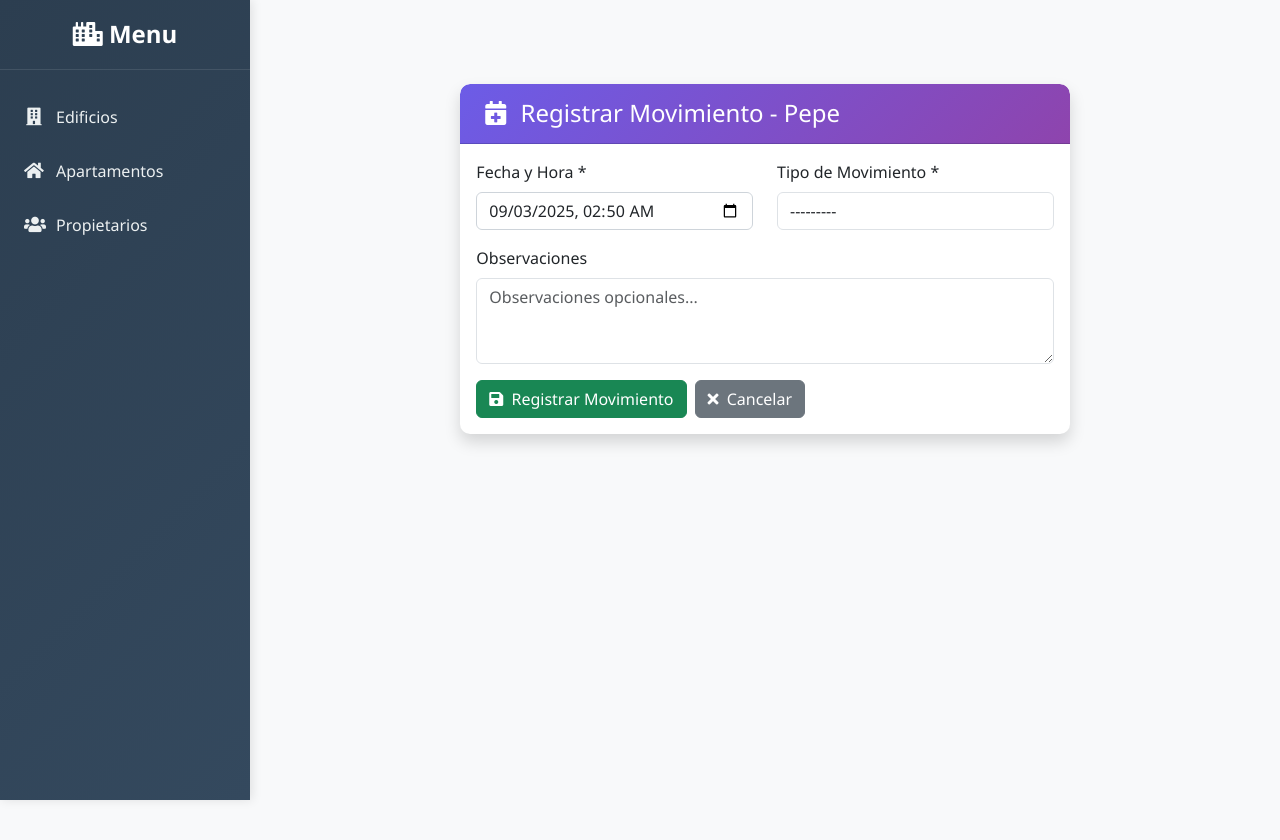
After one commit to Gabo990616/edificio, a Django app: page /1231/movimiento/registrar/ in a window 1280 px wide. The commit adds this page. Run offline with Django 5.2, Linux system fonts and the light colour scheme; data comes from the database, SQL or seed files in the repository; both versions use the stored data as it was after the commit; some libraries are stand-ins or nearby versions.

Commit message:
adding movimiento prop

```diff
--- a/app/admin.py
+++ b/app/admin.py
@@ -5,3 +5,4 @@ from .models import *
 admin.site.register(Edificio)
 admin.site.register(Apartamento)
 admin.site.register(Propietario)
+admin.site.register(MovimientoPropietario)
--- a/app/forms.py
+++ b/app/forms.py
@@ -21,3 +21,63 @@ class PropietarioForm(forms.ModelForm):
     class Meta:
         model = Propietario
         fields = "__all__"
+
+
+class MovimientoBaseForm(forms.ModelForm):
+    class Meta:
+        fields = ["fecha", "tipo", "observaciones"]
+        widgets = {
+            "fecha": forms.DateTimeInput(
+                attrs={
+                    "type": "datetime-local",
+                    "class": "form-control",
+                    "placeholder": "Seleccione fecha y hora",
+                }
+            ),
+            "tipo": forms.Select(attrs={"class": "form-control"}),
+            "observaciones": forms.Textarea(
+                attrs={
+                    "class": "form-control",
+                    "rows": 3,
+                    "placeholder": "Observaciones opcionales...",
+                }
+            ),
+        }
+
+    def __init__(self, *args, **kwargs):
+        super().__init__(*args, **kwargs)
+        # Formatear la fecha para el input datetime-local
+        if self.instance and self.instance.fecha:
+            self.initial["fecha"] = self.instance.fecha.strftime("%Y-%m-%dT%H:%M")
+
+
+class MovimientoPropietarioForm(MovimientoBaseForm):
+    class Meta(MovimientoBaseForm.Meta):
+        model = MovimientoPropietario
+
+
+class MovimientoRapidoForm(forms.Form):
+    TIPO_CHOICES = [
+        ("entrada", "Registrar Entrada"),
+        ("salida", "Registrar Salida"),
+    ]
+
+    fecha = forms.DateTimeField(
+        widget=forms.DateTimeInput(
+            attrs={"type": "datetime-local", "class": "form-control"}
+        ),
+        initial=timezone.now,
+    )
+    tipo = forms.ChoiceField(
+        choices=TIPO_CHOICES, widget=forms.Select(attrs={"class": "form-control"})
+    )
+    observaciones = forms.CharField(
+        required=False,
+        widget=forms.Textarea(
+            attrs={
+                "class": "form-control",
+                "rows": 2,
+                "placeholder": "Observaciones opcionales",
+            }
+        ),
+    )
--- a/app/models.py
+++ b/app/models.py
@@ -1,4 +1,29 @@
 from django.db import models
+from django.core.validators import MinValueValidator
+from django.utils import timezone
+from datetime import date
+
+
+class Movimiento(models.Model):
+    TIPO_CHOICES = [
+        ("entrada", "Entrada"),
+        ("salida", "Salida"),
+    ]
+
+    fecha = models.DateTimeField(default=timezone.now)
+    tipo = models.CharField(max_length=7, choices=TIPO_CHOICES)
+    observaciones = models.TextField(blank=True, null=True)
+
+    class Meta:
+        abstract = True
+        ordering = ["-fecha"]
+
+    def __str__(self):
+        return f"{self.get_objeto_relacionado()} - {self.tipo} - {self.fecha.strftime('%Y-%m-%d %H:%M')}"
+
+    def get_objeto_relacionado(self):
+        """Método abstracto que debe ser implementado por las clases hijas"""
+        raise NotImplementedError("Las subclases deben implementar este método")
 
 
 class Edificio(models.Model):
@@ -32,9 +57,48 @@ class Propietario(models.Model):
     visa = models.IntegerField(choices=VISA_TYPES, default="0")
     telefono = models.CharField(max_length=50)
     correo = models.EmailField(max_length=50)
+    observaciones = models.CharField(max_length=100)
 
     def __str__(self):
         return self.nombre
+
+    @property
+    def ultima_entrada(self):
+        return self.movimientos.filter(tipo="entrada").order_by("-fecha").first()
+
+    @property
+    def ultima_salida(self):
+        return self.movimientos.filter(tipo="salida").order_by("-fecha").first()
+
+    @property
+    def esta_en_propiedad(self):
+        ultima_entrada = self.ultima_entrada
+        ultima_salida = self.ultima_salida
+
+        if not ultima_entrada:
+            return False
+        if not ultima_salida:
+            return True
+        return ultima_entrada.fecha > ultima_salida.fecha
+
+    def registrar_movimiento(self, tipo, observaciones=None):
+        """Método helper para registrar movimientos"""
+        return MovimientoPropietario.objects.create(
+            propietario=self, tipo=tipo, observaciones=observaciones
+        )
+
+
+class MovimientoPropietario(Movimiento):
+    propietario = models.ForeignKey(
+        "Propietario", on_delete=models.CASCADE, related_name="movimientos"
+    )
+
+    class Meta:
+        verbose_name = "Movimiento de Propietario"
+        verbose_name_plural = "Movimientos de Propietarios"
+
+    def get_objeto_relacionado(self):
+        return self.propietario.nombre
 
 
 class Apartamento(models.Model):
@@ -43,7 +107,11 @@ class Apartamento(models.Model):
     piso = models.CharField(max_length=50)
     cant_habitaciones = models.IntegerField()
     adeudo = models.BooleanField()
+    cant_adeudo = models.FloatField()
+    fecha_adeudo = models.DateField()
     valla = models.BooleanField()
+    numero_valla = models.IntegerField()
+    mandato = models.BooleanField()
     edificio = models.ForeignKey(Edificio, on_delete=models.CASCADE)
     propietario = models.ForeignKey(Propietario, on_delete=models.CASCADE)
 
--- /dev/null
+++ b/app/templates/app/movimientos/agregar.html
@@ -0,0 +1,70 @@
+{% extends 'app/base.html' %}
+{% load static %}
+
+{% block contenido %}
+  <div class="container py-4">
+    <div class="row justify-content-center">
+      <div class="col-md-8">
+        <div class="card shadow">
+          <div class="card-header bg-primary text-white">
+            <h4 class="mb-0">
+              <i class="fas fa-calendar-plus me-2"></i>
+              {{ titulo }} - {{ propietario.nombre }}
+            </h4>
+          </div>
+          <div class="card-body">
+            <form method="post">
+              {% csrf_token %}
+
+              <div class="row mb-3">
+                <div class="col-md-6">
+                  <label class="form-label">Fecha y Hora *</label>
+                  {{ form.fecha }}
+                  {% if form.fecha.errors %}
+                    <div class="text-danger">{{ form.fecha.errors }}</div>
+                  {% endif %}
+                </div>
+
+                <div class="col-md-6">
+                  <label class="form-label">Tipo de Movimiento *</label>
+                  {{ form.tipo }}
+                  {% if form.tipo.errors %}
+                    <div class="text-danger">{{ form.tipo.errors }}</div>
+                  {% endif %}
+                </div>
+              </div>
+
+              <div class="mb-3">
+                <label class="form-label">Observaciones</label>
+                {{ form.observaciones }}
+                {% if form.observaciones.errors %}
+                  <div class="text-danger">{{ form.observaciones.errors }}</div>
+                {% endif %}
+              </div>
+
+              <div class="d-flex gap-2">
+                <button type="submit" class="btn btn-success">
+                  <i class="fas fa-save me-1"></i>
+                  {% if editar %}
+                    Actualizar
+                  {% else %}
+                    Registrar
+                  {% endif %}Movimiento
+                </button>
+                <a href="{% url 'listar_propietarios' %}" class="btn btn-secondary"><i class="fas fa-times me-1"></i> Cancelar</a>
+              </div>
+            </form>
+          </div>
+        </div>
+      </div>
+    </div>
+  </div>
+
+  <style>
+    input[type='datetime-local'] {
+      padding: 0.375rem 0.75rem;
+      border: 1px solid #ced4da;
+      border-radius: 0.375rem;
+    }
+  </style>
+{% endblock %}
--- a/app/templates/app/propietario/listar.html
+++ b/app/templates/app/propietario/listar.html
@@ -42,6 +42,7 @@
                 <th class="col-text">Telefono</th>
                 <th class="col-opciones text-center">Opciones</th>
               </tr>
+
             </thead>
             <tbody>
               {% if entity %}
@@ -52,8 +53,9 @@
                     <td class="col-text">{{ e.nacionalidad }}</td>
                     <td class="col-text">{{ e.telefono }}</td>
                     <td class="col-opciones text-center">
-                      <a href="{% url 'modificar_propietario' e.dni %}" class="btn btn-info btn-sm btn-action"><i class="bi bi-pencil"></i> Editar</a>
-                      <a href="#" onclick="confirmarEliminacion({{ e.dni }})" class="btn btn-danger btn-sm btn-action"><i class="bi bi-trash"></i> Eliminar</a>
+                      <a href="{% url 'modificar_propietario' e.dni %}" class="btn btn-info btn-sm"><i class="bi bi-pencil"></i></a>
+                      <a href="#" onclick="confirmarEliminacion({{ e.dni }})" class="btn btn-danger btn-sm"><i class="bi bi-trash"></i></a>
+                      <a href="{% url 'registrar_movimiento_propietario' e.dni %}" class="btn btn-info btn-sm"><i class="bi bi-calendar-plus"></i></a>
                     </td>
                   </tr>
                 {% endfor %}
--- a/app/urls.py
+++ b/app/urls.py
@@ -16,4 +16,5 @@ urlpatterns = [
     path("modificar_propietario/<str:dni>/", modificar_propietario, name="modificar_propietario"),
     path("eliminar_propietario/<str:dni>/", eliminar_propietario, name="eliminar_propietario"),
     path('clear_session_propietario/', clear_session_propietario, name='clear_session_propietario'),
+    path('<str:dni>/movimiento/registrar/', registrar_movimiento_propietario, name='registrar_movimiento_propietario'),
 ]
--- a/app/views.py
+++ b/app/views.py
@@ -257,3 +257,28 @@ def clear_session_propietario(request):
     if "nuevo_propietario_id" in request.session:
         del request.session["nuevo_propietario_id"]
     return JsonResponse({"status": "ok"})
+
+
+def registrar_movimiento_propietario(request, dni):
+    propietario = get_object_or_404(Propietario, dni=dni)
+
+    if request.method == "POST":
+        form = MovimientoPropietarioForm(request.POST)
+        if form.is_valid():
+            movimiento = form.save(commit=False)
+            movimiento.propietario = propietario
+            movimiento.save()
+
+            messages.success(
+                request,
+                f"Movimiento registrado correctamente para {propietario.nombre}",
+            )
+            return redirect("listar_propietarios")
+    else:
+        form = MovimientoPropietarioForm(initial={"fecha": timezone.now()})
+
+    return render(
+        request,
+        "app/movimientos/agregar.html",
+        {"form": form, "propietario": propietario, "titulo": "Registrar Movimiento"},
+    )
```
Also changed, not shown: app/migrations/0001_initial.py, app/migrations/0002_alter_propietario_visa.py (deleted), app/migrations/0003_edificio_cant_aptos.py (deleted), app/migrations/0004_alter_propietario_visa.py (deleted), app/migrations/0005_alter_propietario_correo_alter_propietario_visa.py (deleted), db.sqlite3.
